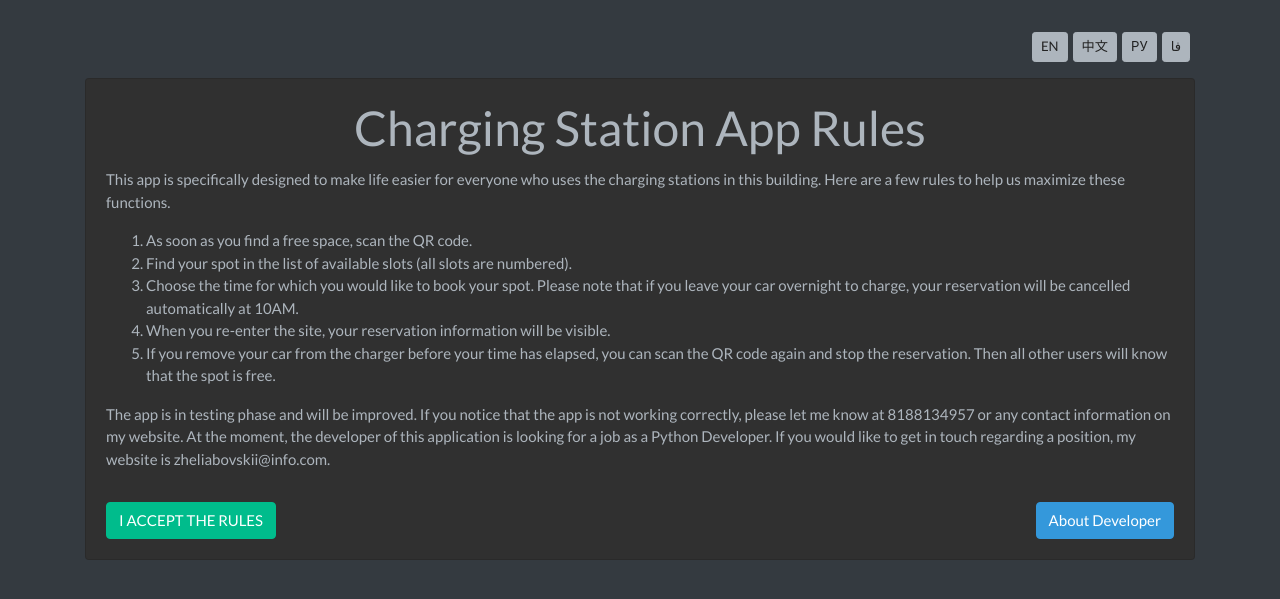
After one commit to LebovskiiS/charge_locker, a Flask app: page /info/en in a window 1280 px wide. The commit adds this page. Shown: the top 599 px of the page. Run offline with Flask 3, Linux system fonts and the light colour scheme; some libraries are stand-ins or nearby versions.

Commit message:
v1.4.0 worked

```diff
--- a/app/decorators.py
+++ b/app/decorators.py
@@ -39,9 +39,7 @@ def is_the_spot_available(func):
 def delete_old_sessions(func):
     @wraps(func)
     def wrapped():
-        current_hour = datetime.now().hour
-        if current_hour % 2 == 0:
-            db.delete_old_sessions()
+        db.delete_old_sessions()
         return func()
 
     return wrapped
--- a/app/routs.py
+++ b/app/routs.py
@@ -1,5 +1,6 @@
 from . import app
-from .views import main_view, get_spots_view, choose_time_view, submit_view, session_view, stop_booking_view
+from .views import (main_view, get_spots_view, info_view_en,
+                    choose_time_view, submit_view, session_view, stop_booking_view)
 
 
 app.add_url_rule('/', view_func= main_view, methods= ['GET'])
@@ -18,3 +19,5 @@ app.add_url_rule('/session', view_func= session_view, methods=['GET'], endpoint=
 
 
 app.add_url_rule('/stop', view_func= stop_booking_view, methods= ['GET'])
+
+app.add_url_rule('/info/en', view_func= info_view_en, methods=['GET'])
--- a/app/views.py
+++ b/app/views.py
@@ -28,9 +28,11 @@ def main_view():
     spot_id = session[1]
     start = session[2]
     end = session[3]
-    floor = session[7]
-    building = session[9]
-    spot_number = session[6]
+    floor = session[6]
+    building = session[7]
+    spot_number = session[8]
+    print(f'floor:{floor}, building:{building}, '
+          f'spot_number:{spot_number}, start:{start}, end:{end}')
     loger.warning('main rendering session_info.html')
     return render_template(
         'session_info.html', spot_id=spot_id, start=start, end=end,
@@ -42,7 +44,7 @@ def main_view():
 def get_spots_view():
     spots = db.get_available_spots()
     if spots:
-        loger.debug('returned ava')
+        loger.debug('returned spots')
         return render_template('available_spots.html', spots=spots)
     else:
         return render_template('no_available_spots.html')
@@ -90,12 +92,13 @@ def session_view():
     session_info = get_session_by_token_controller(token)  # id, spot_id, start, end, token
     spot_info = get_spot_info_by_token_controller(token)
 
-    floor = spot_info[1]
-    building = spot_info[2]
-    spot_number = spot_info[3]
-    start = session_info[2]
-    end = session_info[3]
-
+    floor = spot_info[2]
+    building = spot_info[3]
+    spot_number = spot_info[4]
+    start = session_info[5]
+    end = session_info[6]
+    print(f'floor:{floor}, building:{building}, '
+          f'spot_number:{spot_number}, start:{start}, end:{end}')
     return render_template(
         'session_info.html', start=start, end=end, floor=floor,
         building= building, spot_number= spot_number
@@ -106,6 +109,10 @@ def session_view():
 def stop_booking_view():
     stop_booking_controller(request.cookies.get('jwt'))
     return redirect('/')
+
+
+def info_view_en():
+    return render_template('info_en.html')
 
 # @check_token
 # def extend_time_view():
--- a/data_base/scripts.py
+++ b/data_base/scripts.py
@@ -1,3 +1,5 @@
+
+
 sessions_db = (
     'CREATE TABLE IF NOT EXISTS sessions ('
     'ID INTEGER PRIMARY KEY AUTOINCREMENT, '
--- /dev/null
+++ b/templates/info_en.html
@@ -0,0 +1,72 @@
+<!DOCTYPE html>
+<html lang="en">
+
+<head>
+    <meta charset="UTF-8">
+    <meta name="viewport" content="width=device-width, initial-scale=1.0">
+    <title>Charging Station App Rules</title>
+    <link href="https://stackpath.bootstrapcdn.com/bootstrap/4.5.2/css/bootstrap.min.css" rel="stylesheet">
+    <link href="https://bootswatch.com/4/darkly/bootstrap.min.css" rel="stylesheet">
+    <style>
+        body {
+            background-color: #343a40;
+            color: #ffffff;
+        }
+
+        .container {
+            margin-top: 2rem;
+        }
+
+        .btn-container {
+            display: flex;
+            justify-content: space-between;
+            margin-top: 2rem;
+        }
+
+        .language-buttons a {
+            margin-right: 5px;
+        }
+    </style>
+</head>
+
+<body>
+    <div class="container">
+        <div class="language-buttons d-flex justify-content-end mb-3">
+            <a href="/info/en" class="btn btn-light btn-sm">EN</a>
+            <a href="/info/ch" class="btn btn-light btn-sm">中文</a>
+            <a href="/info/ru" class="btn btn-light btn-sm">РУ</a>
+            <a href="/info/fa" class="btn btn-light btn-sm">فا</a>
+        </div>
+        <div class="card bg-dark text-light">
+            <div class="card-body">
+                <h1 class="card-title text-center">Charging Station App Rules</h1>
+                <p class="card-text">This app is specifically designed to make life easier for everyone who uses the
+                    charging stations in this building. Here are a few rules to help us maximize these functions.</p>
+                <ol class="card-text">
+                    <li>As soon as you find a free space, scan the QR code.</li>
+                    <li>Find your spot in the list of available slots (all slots are numbered).</li>
+                    <li>Choose the time for which you would like to book your spot. Please note that if you leave your
+                        car overnight to charge, your reservation will be cancelled automatically at 10AM.</li>
+                    <li>When you re-enter the site, your reservation information will be visible.</li>
+                    <li>If you remove your car from the charger before your time has elapsed, you can scan the QR code again and stop the
+                        reservation. Then all other users will know that the spot is free.</li>
+                </ol>
+                <p class="card-text">The app is in testing phase and will be improved. If you notice that the app is not
+                    working correctly, please let me know at <a href="tel:8188134957"
+                        class="text-light">8188134957</a> or any contact information on my website. At the moment, the
+                    developer of this application is looking for a job as a Python Developer. If you would like to get in touch regarding a position, my website is <a href="mailto:zheliabovskii@info.com"
+                        class="text-light">zheliabovskii@info.com</a>.
+                </p>
+                <div class="btn-container">
+                    <a href="/" class="btn btn-success">I ACCEPT THE RULES</a>
+                    <a href="mailto:zheliabovskii@info.com" class="btn btn-info">About Developer</a>
+                </div>
+            </div>
+        </div>
+    </div>
+    <script src="https://code.jquery.com/jquery-3.5.1.slim.min.js"></script>
+    <script src="https://cdn.jsdelivr.net/npm/@popperjs/core@2.10.2/dist/umd/popper.min.js"></script>
+    <script src="https://stackpath.bootstrapcdn.com/bootstrap/4.5.2/js/bootstrap.min.js"></script>
+</body>
+
+</html>
```
Also changed, not shown: data_base/db.py (+43 -10 lines), templates/available_spots.html (+43 -8 lines), templates/choose_time.html (+20 -1 lines), templates/session_info.html (+12 -35 lines), templates/welcome_message.html (added, +10 -0 lines), app/charger_locker_database.db (added), charger_locker_database.db.
